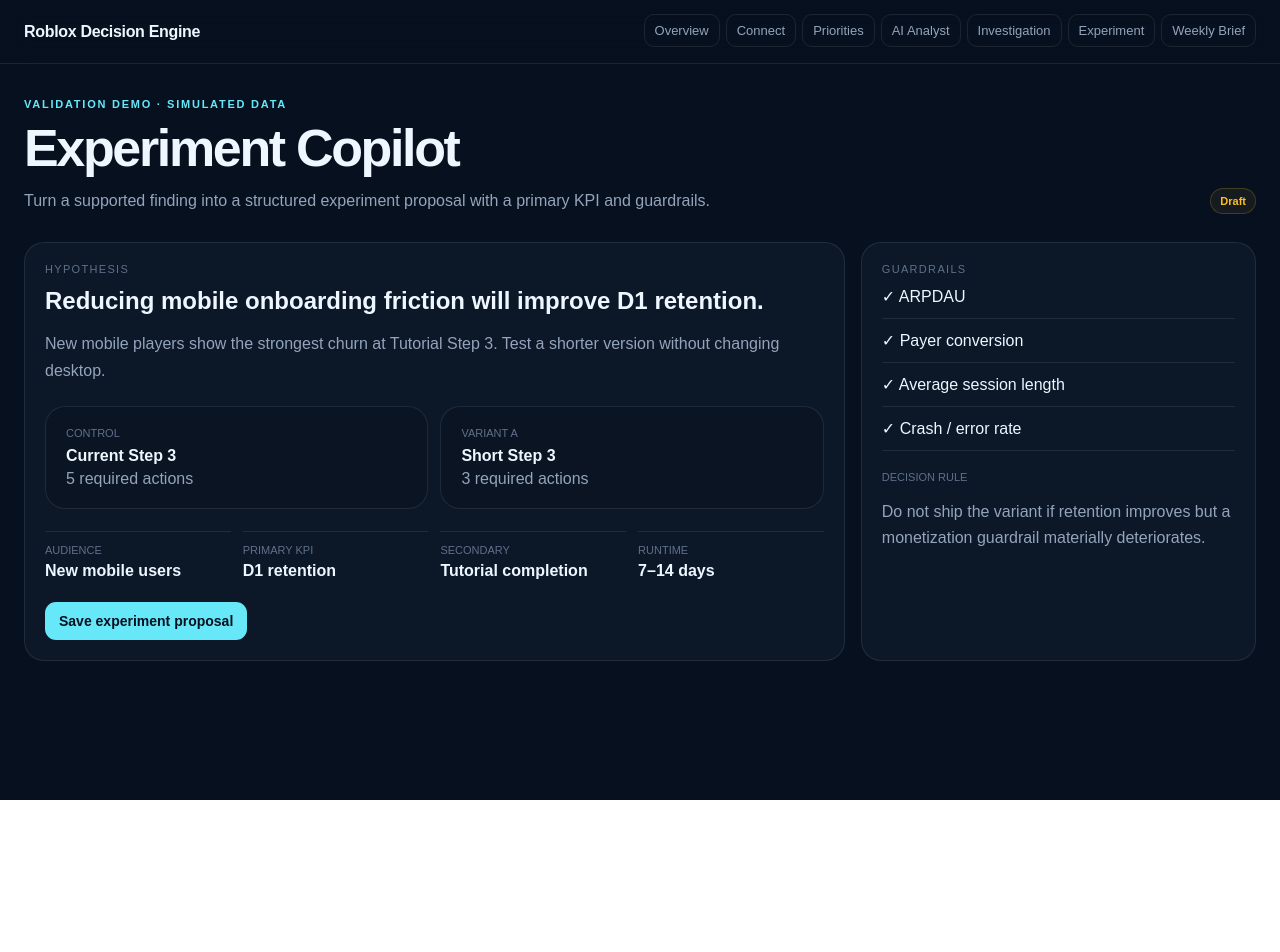
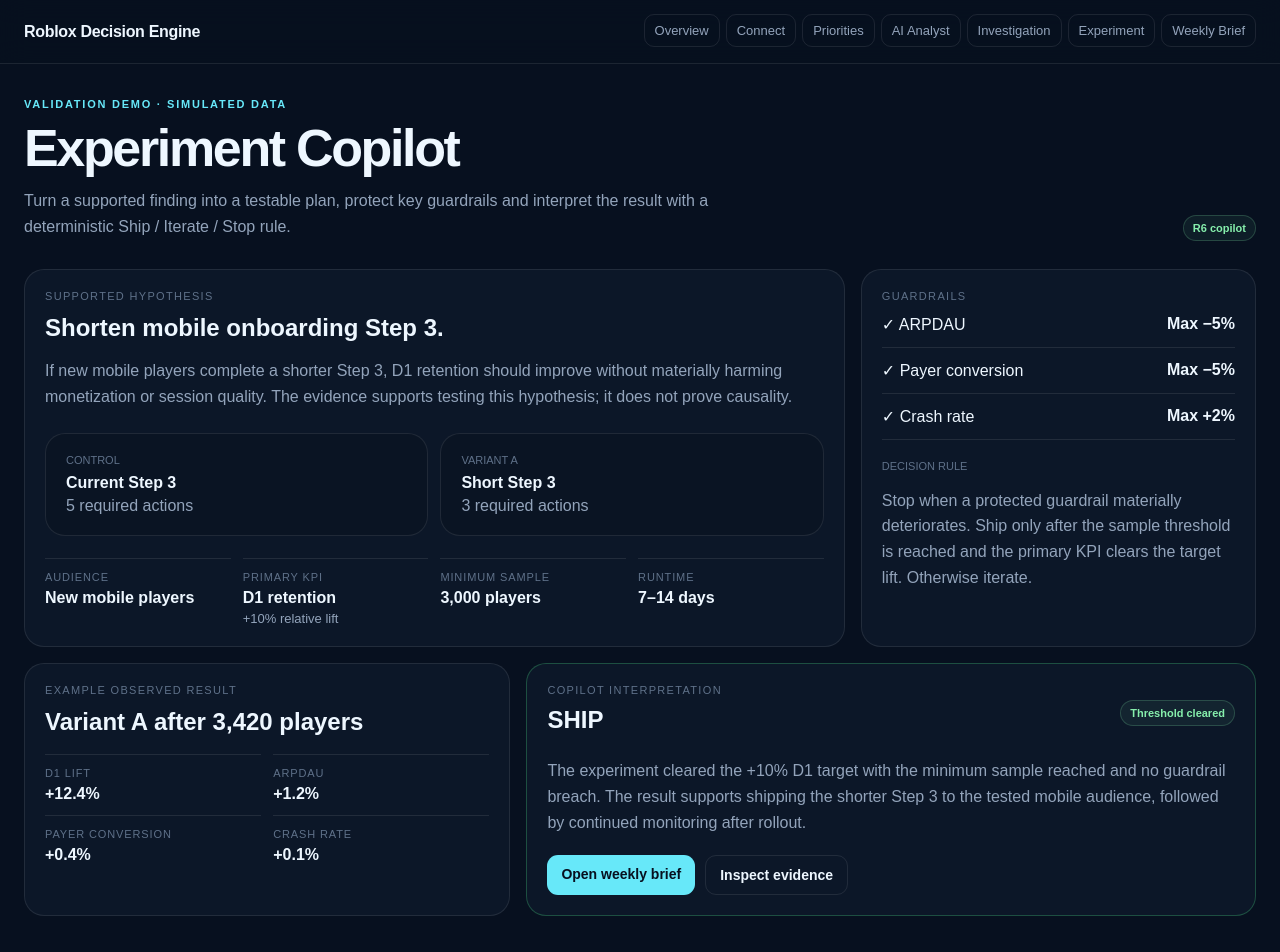
Before and after one commit to danielwauer-maker/roblox-decision-engine, a Next.js app in the folder apps/web/: page /demo/experiment in a window 1280 px wide. Shown: the top 952 px of the page. Before the commit the page ends 800 px from the top, so only its background shows below. Built offline with nearby package versions, Linux system fonts and the light colour scheme.

Commit message:
feat(r6): complete experiment copilot demo

```diff
--- a/apps/web/app/demo/experiment/page.tsx
+++ b/apps/web/app/demo/experiment/page.tsx
@@ -1,17 +1,98 @@
 import { Button, Card, DemoShell, PageTitle, Pill, palette } from "../_components";
 
+const metric = (label: string, value: string, note?: string) => (
+  <div style={{ borderTop: `1px solid ${palette.border}`, paddingTop: 12 }}>
+    <div style={{ color: palette.faint, fontSize: 11, textTransform: "uppercase", letterSpacing: ".08em" }}>{label}</div>
+    <div style={{ marginTop: 6, fontWeight: 800 }}>{value}</div>
+    {note ? <div style={{ color: palette.muted, marginTop: 4, fontSize: 13 }}>{note}</div> : null}
+  </div>
+);
+
 export default function ExperimentPage() {
-  return <DemoShell><PageTitle title="Experiment Copilot" copy="Turn a supported finding into a structured experiment proposal with a primary KPI and guardrails." action={<Pill tone="warn">Draft</Pill>} />
-    <div style={{ marginTop: 28, display: "grid", gap: 16, gridTemplateColumns: "minmax(0,1.35fr) minmax(280px,.65fr)" }}>
-      <Card><div style={{ color: palette.faint, fontSize: 11, textTransform: "uppercase", letterSpacing: ".12em" }}>Hypothesis</div><h2 style={{ margin: "12px 0" }}>Reducing mobile onboarding friction will improve D1 retention.</h2><p style={{ color: palette.muted, lineHeight: 1.65 }}>New mobile players show the strongest churn at Tutorial Step 3. Test a shorter version without changing desktop.</p>
-        <div style={{ marginTop: 22, display: "grid", gap: 12, gridTemplateColumns: "repeat(auto-fit,minmax(220px,1fr))" }}>
-          <Card style={{ background: palette.panel2 }}><div style={{ color: palette.faint, fontSize: 11, textTransform: "uppercase" }}>Control</div><div style={{ marginTop: 8, fontWeight: 800 }}>Current Step 3</div><div style={{ color: palette.muted, marginTop: 5 }}>5 required actions</div></Card>
-          <Card style={{ background: palette.panel2 }}><div style={{ color: palette.faint, fontSize: 11, textTransform: "uppercase" }}>Variant A</div><div style={{ marginTop: 8, fontWeight: 800 }}>Short Step 3</div><div style={{ color: palette.muted, marginTop: 5 }}>3 required actions</div></Card>
-        </div>
-        <div style={{ marginTop: 22, display: "grid", gap: 12, gridTemplateColumns: "repeat(auto-fit,minmax(180px,1fr))" }}>{[["Audience","New mobile users"],["Primary KPI","D1 retention"],["Secondary","Tutorial completion"],["Runtime","7–14 days"]].map(([a,b])=><div key={a} style={{ borderTop: `1px solid ${palette.border}`, paddingTop: 12 }}><div style={{ color: palette.faint, fontSize: 11, textTransform: "uppercase" }}>{a}</div><div style={{ marginTop: 6, fontWeight: 800 }}>{b}</div></div>)}</div>
-        <div style={{ marginTop: 22 }}><Button href="/demo/report" primary>Save experiment proposal</Button></div>
-      </Card>
-      <Card><div style={{ color: palette.faint, fontSize: 11, textTransform: "uppercase", letterSpacing: ".12em" }}>Guardrails</div>{["ARPDAU","Payer conversion","Average session length","Crash / error rate"].map(x=><div key={x} style={{ padding: "12px 0", borderBottom: `1px solid ${palette.border}` }}>✓ {x}</div>)}<div style={{ marginTop: 20, color: palette.faint, fontSize: 11, textTransform: "uppercase" }}>Decision rule</div><p style={{ color: palette.muted, lineHeight: 1.6 }}>Do not ship the variant if retention improves but a monetization guardrail materially deteriorates.</p></Card>
-    </div>
-  </DemoShell>;
+  return (
+    <DemoShell>
+      <PageTitle
+        title="Experiment Copilot"
+        copy="Turn a supported finding into a testable plan, protect key guardrails and interpret the result with a deterministic Ship / Iterate / Stop rule."
+        action={<Pill tone="good">R6 copilot</Pill>}
+      />
+
+      <div style={{ marginTop: 28, display: "grid", gap: 16, gridTemplateColumns: "minmax(0,1.35fr) minmax(300px,.65fr)" }}>
+        <Card>
+          <div style={{ color: palette.faint, fontSize: 11, textTransform: "uppercase", letterSpacing: ".12em" }}>Supported hypothesis</div>
+          <h2 style={{ margin: "12px 0" }}>Shorten mobile onboarding Step 3.</h2>
+          <p style={{ color: palette.muted, lineHeight: 1.65, maxWidth: 760 }}>
+            If new mobile players complete a shorter Step 3, D1 retention should improve without materially harming monetization or session quality. The evidence supports testing this hypothesis; it does not prove causality.
+          </p>
+
+          <div style={{ marginTop: 22, display: "grid", gap: 12, gridTemplateColumns: "repeat(auto-fit,minmax(220px,1fr))" }}>
+            <Card style={{ background: palette.panel2 }}>
+              <div style={{ color: palette.faint, fontSize: 11, textTransform: "uppercase" }}>Control</div>
+              <div style={{ marginTop: 8, fontWeight: 800 }}>Current Step 3</div>
+              <div style={{ color: palette.muted, marginTop: 5 }}>5 required actions</div>
+            </Card>
+            <Card style={{ background: palette.panel2 }}>
+              <div style={{ color: palette.faint, fontSize: 11, textTransform: "uppercase" }}>Variant A</div>
+              <div style={{ marginTop: 8, fontWeight: 800 }}>Short Step 3</div>
+              <div style={{ color: palette.muted, marginTop: 5 }}>3 required actions</div>
+            </Card>
+          </div>
+
+          <div style={{ marginTop: 22, display: "grid", gap: 12, gridTemplateColumns: "repeat(auto-fit,minmax(175px,1fr))" }}>
+            {metric("Audience", "New mobile players")}
+            {metric("Primary KPI", "D1 retention", "+10% relative lift")}
+            {metric("Minimum sample", "3,000 players")}
+            {metric("Runtime", "7–14 days")}
+          </div>
+        </Card>
+
+        <Card>
+          <div style={{ color: palette.faint, fontSize: 11, textTransform: "uppercase", letterSpacing: ".12em" }}>Guardrails</div>
+          {[
+            ["ARPDAU", "Max −5%"],
+            ["Payer conversion", "Max −5%"],
+            ["Crash rate", "Max +2%"],
+          ].map(([name, limit]) => (
+            <div key={name} style={{ padding: "13px 0", borderBottom: `1px solid ${palette.border}`, display: "flex", justifyContent: "space-between", gap: 12 }}>
+              <span>✓ {name}</span><strong>{limit}</strong>
+            </div>
+          ))}
+          <div style={{ marginTop: 20, color: palette.faint, fontSize: 11, textTransform: "uppercase" }}>Decision rule</div>
+          <p style={{ color: palette.muted, lineHeight: 1.6 }}>
+            Stop when a protected guardrail materially deteriorates. Ship only after the sample threshold is reached and the primary KPI clears the target lift. Otherwise iterate.
+          </p>
+        </Card>
+      </div>
+
+      <div style={{ marginTop: 16, display: "grid", gap: 16, gridTemplateColumns: "minmax(0,.8fr) minmax(0,1.2fr)" }}>
+        <Card>
+          <div style={{ color: palette.faint, fontSize: 11, textTransform: "uppercase", letterSpacing: ".12em" }}>Example observed result</div>
+          <h2 style={{ margin: "12px 0 18px" }}>Variant A after 3,420 players</h2>
+          <div style={{ display: "grid", gap: 12, gridTemplateColumns: "repeat(2,minmax(0,1fr))" }}>
+            {metric("D1 lift", "+12.4%")}
+            {metric("ARPDAU", "+1.2%")}
+            {metric("Payer conversion", "+0.4%")}
+            {metric("Crash rate", "+0.1%")}
+          </div>
+        </Card>
+
+        <Card style={{ borderColor: "rgba(74,222,128,.28)" }}>
+          <div style={{ display: "flex", justifyContent: "space-between", gap: 16, alignItems: "center", flexWrap: "wrap" }}>
+            <div>
+              <div style={{ color: palette.faint, fontSize: 11, textTransform: "uppercase", letterSpacing: ".12em" }}>Copilot interpretation</div>
+              <h2 style={{ margin: "10px 0 8px" }}>SHIP</h2>
+            </div>
+            <Pill tone="good">Threshold cleared</Pill>
+          </div>
+          <p style={{ color: palette.muted, lineHeight: 1.65 }}>
+            The experiment cleared the +10% D1 target with the minimum sample reached and no guardrail breach. The result supports shipping the shorter Step 3 to the tested mobile audience, followed by continued monitoring after rollout.
+          </p>
+          <div style={{ marginTop: 18, display: "flex", gap: 10, flexWrap: "wrap" }}>
+            <Button href="/demo/report" primary>Open weekly brief</Button>
+            <Button href="/demo/investigation">Inspect evidence</Button>
+          </div>
+        </Card>
+      </div>
+    </DemoShell>
+  );
 }
```
